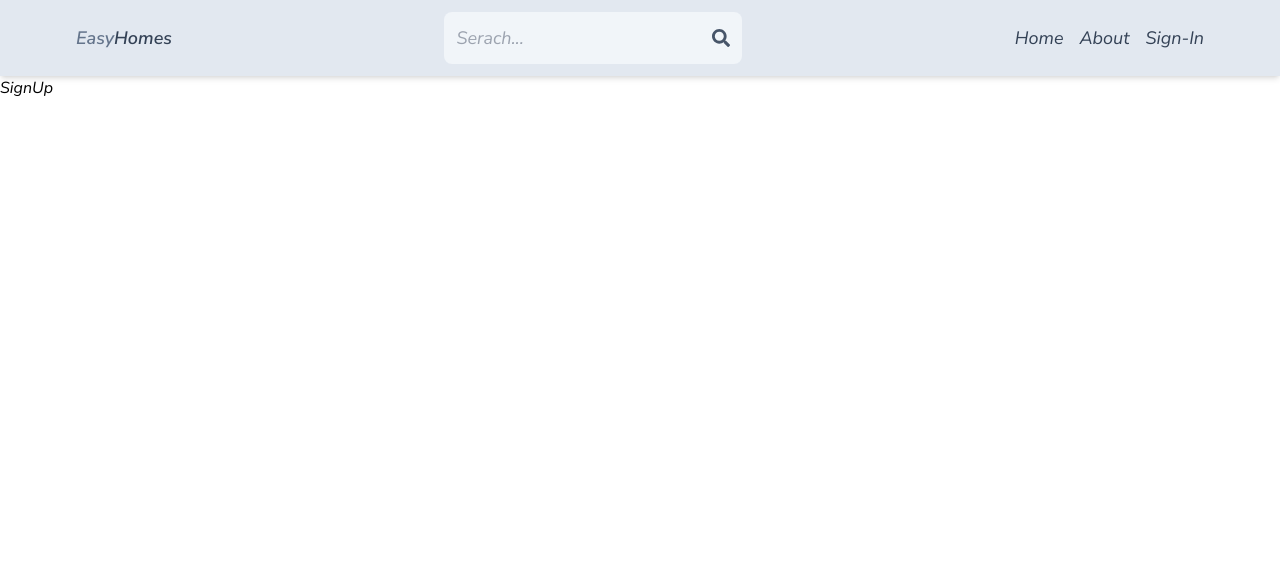
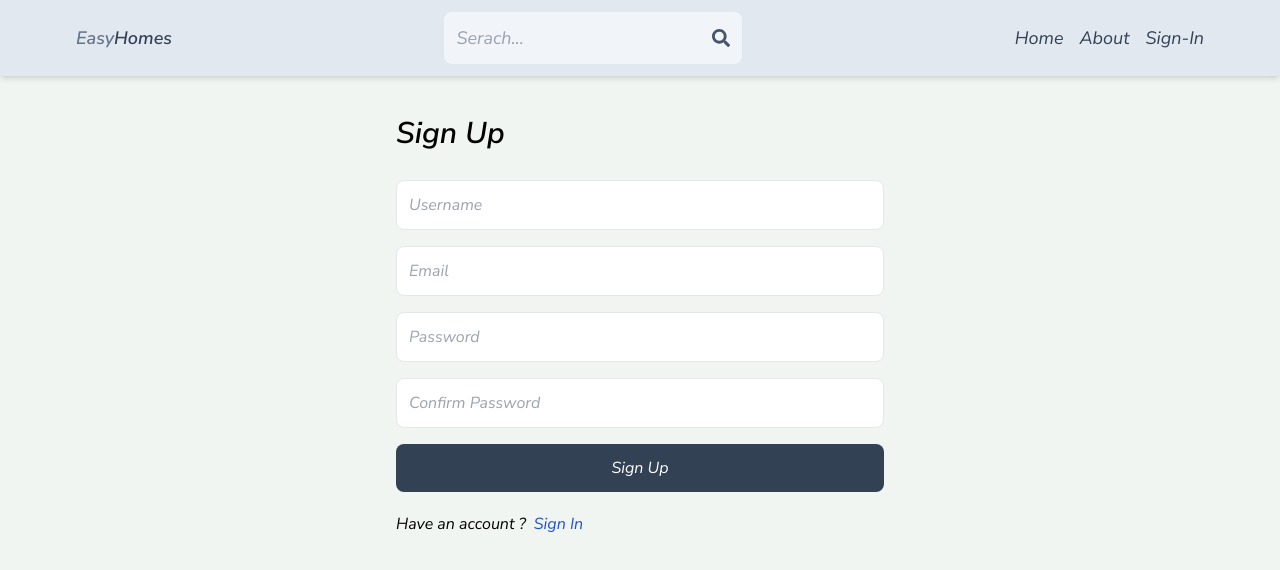
Before and after one commit to Krathish-sk/EasyHome, a React (Vite) app in the folder client/: page /sign-up in a window 1280 px wide. Shown: the top 570 px of the page. Built offline with nearby package versions, Linux system fonts and the light colour scheme.

Commit message:
toastify, proxy & signup page

```diff
--- a/client/package.json
+++ b/client/package.json
@@ -13,7 +13,8 @@
     "react": "^18.2.0",
     "react-dom": "^18.2.0",
     "react-icons": "^4.11.0",
-    "react-router-dom": "^6.16.0"
+    "react-router-dom": "^6.16.0",
+    "react-toastify": "^9.1.3"
   },
   "devDependencies": {
     "@types/react": "^18.2.15",
--- a/client/src/App.jsx
+++ b/client/src/App.jsx
@@ -1,10 +1,13 @@
 import { BrowserRouter, Routes, Route } from "react-router-dom";
+import { ToastContainer } from "react-toastify";
 import { Header } from "./components";
 import { About, Home, Profile, SignIn, SignUp } from "./pages";
+import "react-toastify/dist/ReactToastify.css";
 
 export default function App() {
   return (
     <BrowserRouter>
+      <ToastContainer />
       <Header />
       <Routes>
         <Route path="/" exact element={<Home />} />
--- a/client/src/index.css
+++ b/client/src/index.css
@@ -7,4 +7,5 @@
 body {
   font-family: "Nunito", sans-serif;
   font-family: "Nunito Sans", sans-serif;
+  background-color: rgb(241, 245, 241);
 }
--- a/client/src/pages/SignUp.jsx
+++ b/client/src/pages/SignUp.jsx
@@ -1,3 +1,97 @@
+import { useState } from "react";
+import { Link, useNavigate } from "react-router-dom";
+import { toast } from "react-toastify";
+
 export default function SignUp() {
-  return <div>SignUp</div>;
+  const [formData, setFormData] = useState({});
+  // const [error, setError] = useState(null);
+  const [loading, setLoading] = useState(false);
+
+  const navigate = useNavigate();
+
+  function handleChange(e) {
+    setFormData({
+      ...formData,
+      [e.target.id]: e.target.value,
+    });
+  }
+
+  async function handleSubmit(e) {
+    e.preventDefault();
+    if (formData.password === formData.confirmPassword) {
+      try {
+        setLoading(true);
+        const res = await fetch("/api/auth/signup", {
+          method: "POST",
+          headers: {
+            "Content-Type": "application/json",
+          },
+          body: JSON.stringify(formData),
+        });
+        const data = await res.json();
+        if (data.success === false) {
+          setLoading(false);
+          toast.error(data.message);
+          return;
+        }
+        setLoading(false);
+        navigate("/sign-in");
+      } catch (error) {
+        setLoading(false);
+        toast.error(error.message);
+      }
+    } else {
+      toast.error("Password do not match");
+    }
+  }
+
+  return (
+    <div className="max-w-lg p-3 mx-auto">
+      <h1 className="text-3xl text-cenxter font-semibold my-7">Sign Up</h1>
+      <form onSubmit={handleSubmit} className="flex flex-col gap-4">
+        <input
+          type="text"
+          placeholder="Username"
+          className="border p-3 rounded-lg"
+          id="username"
+          onChange={handleChange}
+        />
+        <input
+          type="email"
+          placeholder="Email"
+          className="border p-3 rounded-lg"
+          id="email"
+          onChange={handleChange}
+        />
+        <input
+          type="password"
+          placeholder="Password"
+          className="border p-3 rounded-lg"
+          id="password"
+          onChange={handleChange}
+        />
+        <input
+          type="password"
+          placeholder="Confirm Password"
+          className="border p-3 rounded-lg"
+          id="confirmPassword"
+          onChange={handleChange}
+        />
+        <button
+          className="bg-slate-700 text-white p-3 rounded-lg hover:opacity-95 disabled:opacity-80"
+          disabled={loading}
+        >
+          {loading ? "Loading..." : "Sign Up"}
+        </button>
+      </form>
+      {/* Google Auth */}
+      <div className="flex gap-2 mt-5">
+        <p>Have an account ?</p>
+        <Link to={"/sign-in"}>
+          <span className="text-blue-700">Sign In</span>
+        </Link>
+      </div>
+      {/* {error && <p className="text-red-500 mt-5 ">{error}</p>} */}
+    </div>
+  );
 }
--- a/client/vite.config.js
+++ b/client/vite.config.js
@@ -1,7 +1,15 @@
-import { defineConfig } from 'vite'
-import react from '@vitejs/plugin-react-swc'
+import { defineConfig } from "vite";
+import react from "@vitejs/plugin-react-swc";
 
 // https://vitejs.dev/config/
 export default defineConfig({
+  server: {
+    proxy: {
+      "/api": {
+        target: "http://localhost:5000",
+        secure: false,
+      },
+    },
+  },
   plugins: [react()],
-})
+});
```
Also changed, not shown: 2 other files (tests, documents, lock files or other folders).
